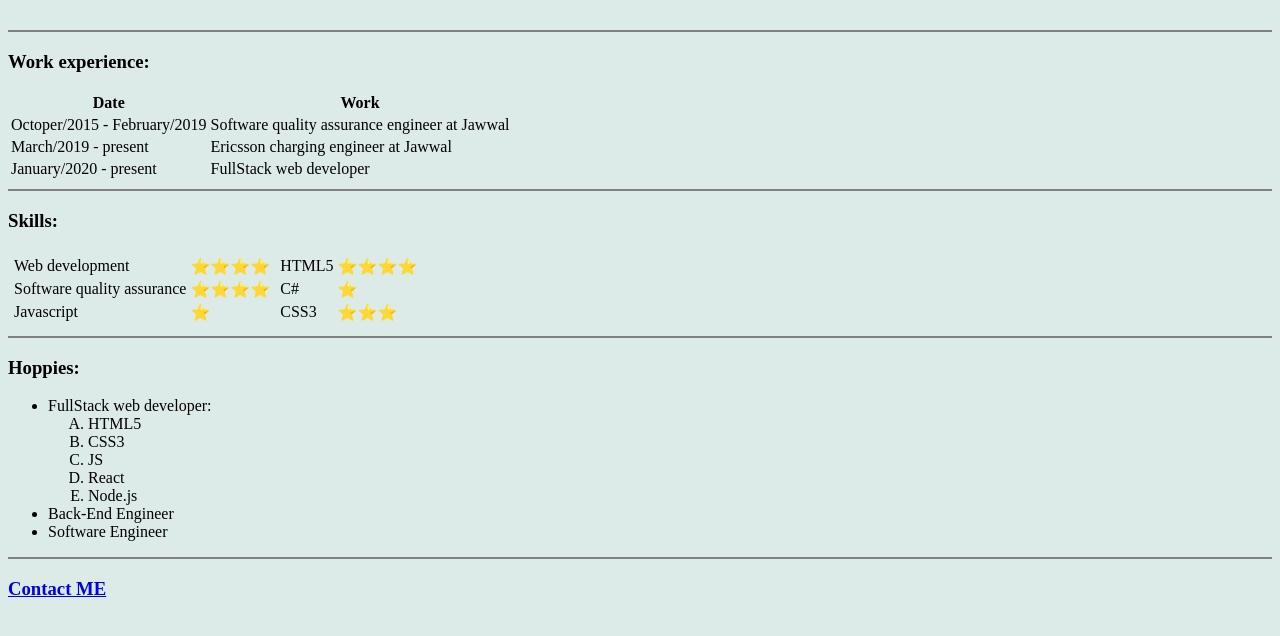
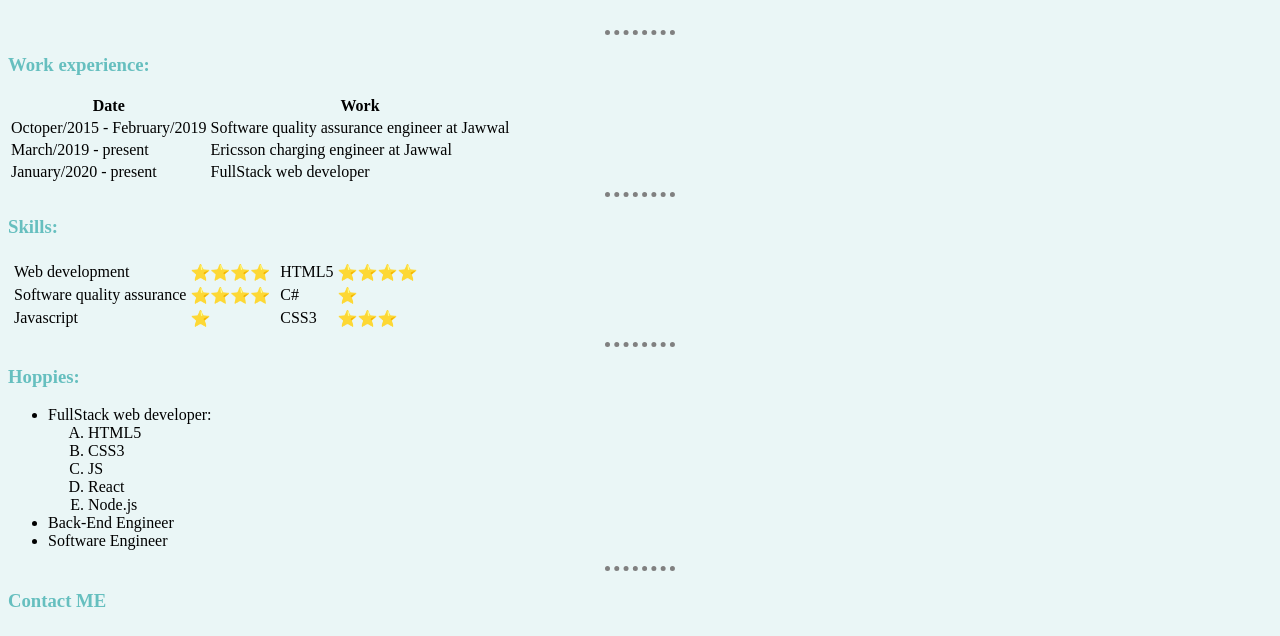
Before and after one commit to AnasNoierat/PersonalSiteV1.0, a plain HTML site: page index.html in a window 1280 px wide. Shown: the part 164-800 px from the top of the page. Drawn offline with Linux system fonts and the light colour scheme.

Commit message:
Commitv0.7

```diff
--- /dev/null
+++ b/CSS/styles.css
@@ -0,0 +1,18 @@
+body{
+  background-color:#EAF6F6;
+}
+hr{
+  border-style: none;
+  border-top-style: dotted;
+  border-width: 5px;
+  border-color: grey;
+  width: 70px;
+
+}
+
+h1,h3{
+  color: #66BFBF;
+}
+a{
+  text-decoration: none;
+}
--- a/index.html
+++ b/index.html
@@ -5,9 +5,10 @@
   <meta charset="utf-8" name="description" content="Anas noierat personal site for web devlopment full-stack" name="author" content="Anas Noierat" name="keywords" content="FullStack, HTML5 ,CSS3 ,Web developer, web development, JS,
   javascript">
   <title>Anas Noierat - a FullStack web developer - About</title>
+  <link rel="stylesheet" href="css/styles.css">
 </head>
 
-<body style="background-color:#DDEBE8;">
+<body>
 
   <table>
     <tr>
@@ -21,7 +22,7 @@
   </table>
 
   <br>
-  <hr size='2' noshade>
+  <hr>
 
   <h3>Work experience:</h3>
 
@@ -43,7 +44,7 @@
       <td>FullStack web developer</td>
     </tr>
   </table>
-  <hr size='2' noshade>
+  <hr>
   <h3>Skills:</h3>
 
   <table>
@@ -86,7 +87,7 @@
       </td>
     </tr>
   </table>
-  <hr size="2" noshade>
+  <hr>
   <h3>Hoppies:</h3>
   <ul>
     <li>FullStack web developer:</li>
@@ -101,7 +102,7 @@
     <li>Software Engineer</li>
   </ul>
 
-  <hr size='2' noshade>
+  <hr>
 
   <a href="contactme.html" target="_parent">
     <h3>Contact ME</h3>
```
Also changed, not shown: contactme.html (+3 -2 lines).
